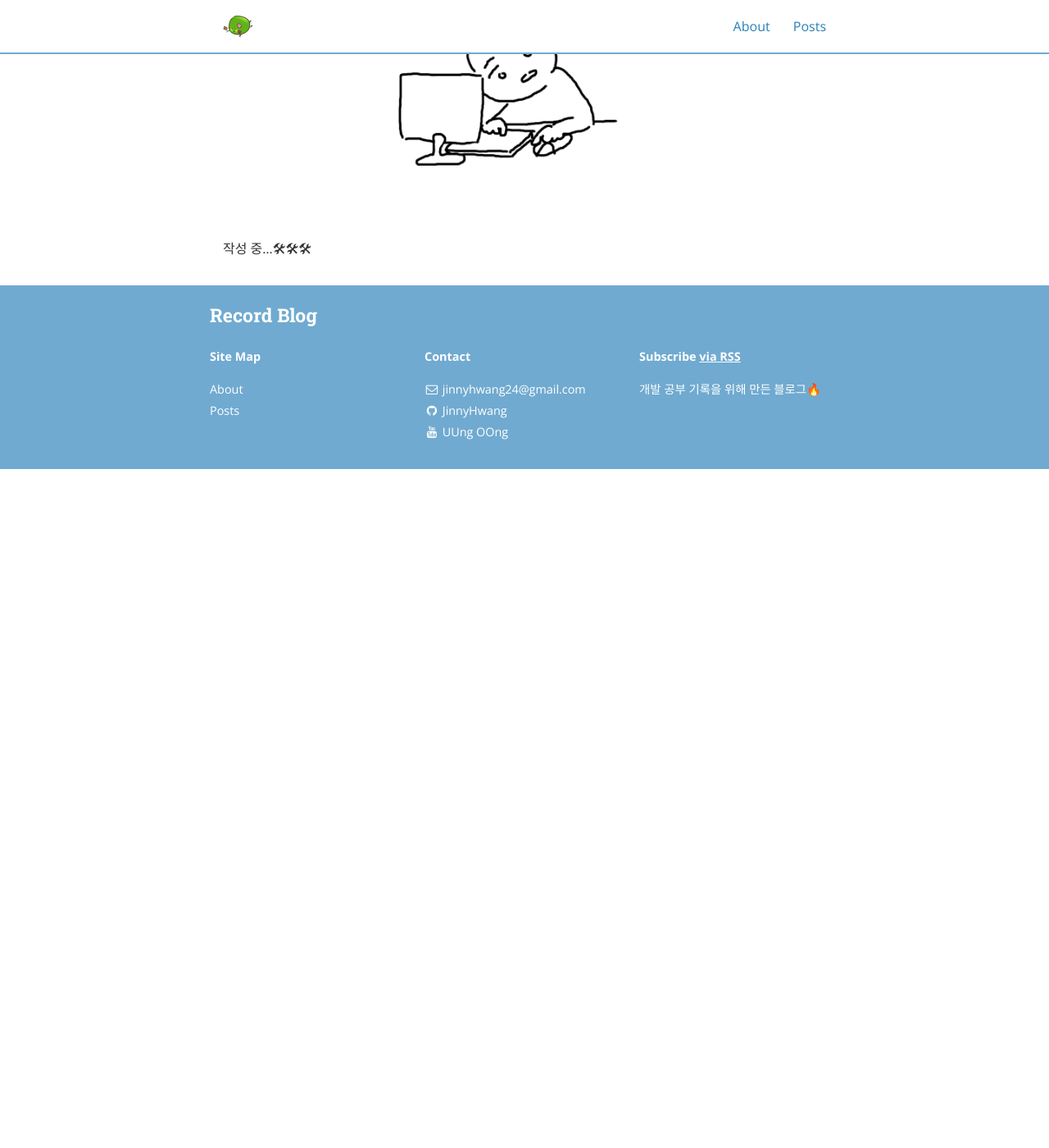
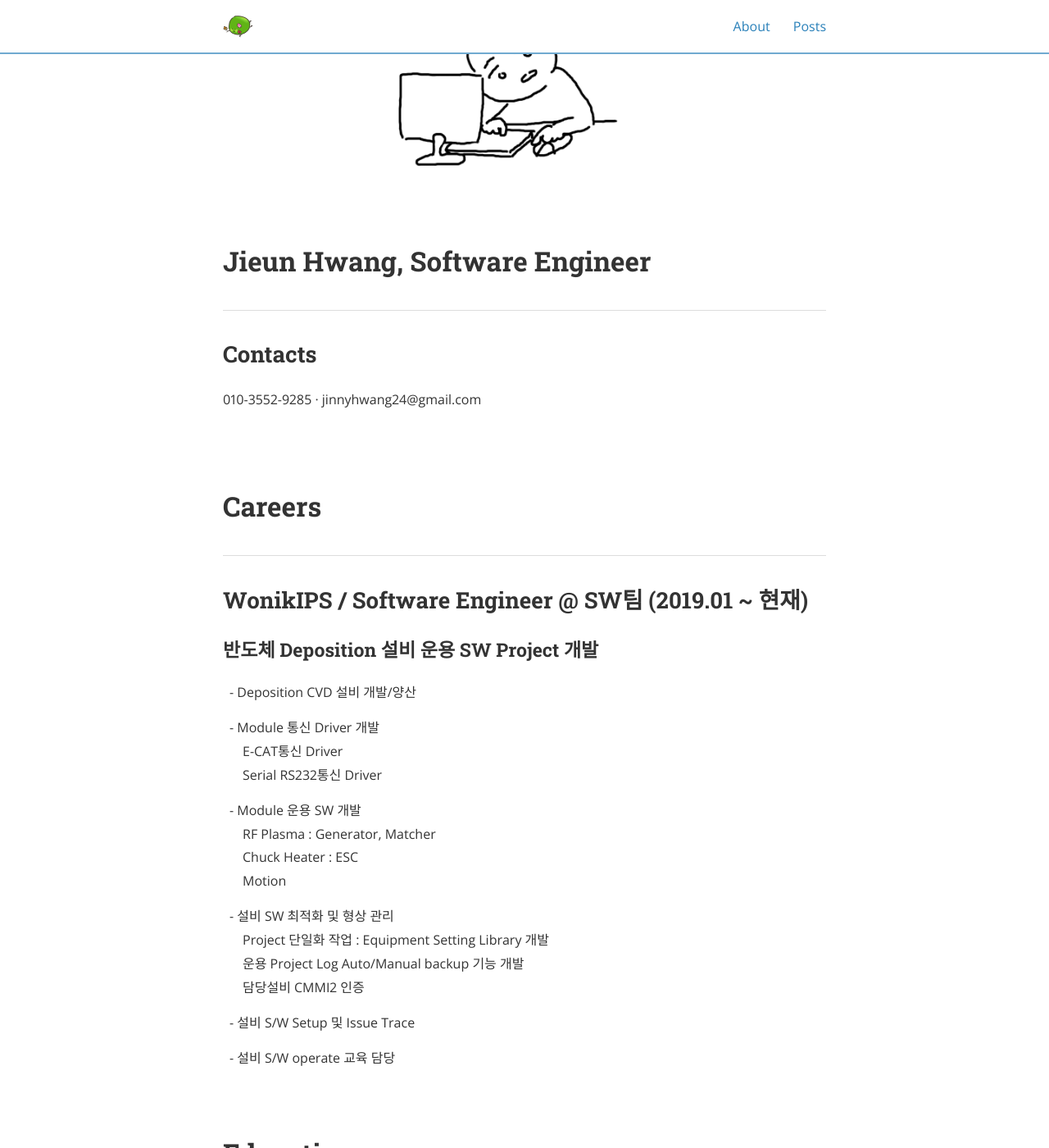
Before and after one commit to JinnyHwang/JinnyHwang.github.io, a Jekyll site: the page built from about.md, in a window 1280 px wide and 1400 px high, scrolled down 270 px. Shown: the whole window at 82% size. Built offline with Jekyll 4.4.1, drawn with Linux system fonts in a browser that asks for light colours; nearby versions of some CDN libraries; before the commit the page ends 900 px from its top, so only the background shows below that; some of the changed text lies outside the part shown.

Commit message:
about update

```diff
--- a/about.md
+++ b/about.md
@@ -7,9 +7,61 @@ main_nav: true
 
 ![alt text]({{ site.baseurl }}/assets/profile-placeholder.png "Profile Picture"){:.profile}
 
+<h1>Jieun Hwang, Software Engineer</h1>
+<hr>
+<h2>Contacts</h2>
+010-3552-9285 · jinnyhwang24@gmail.com <br/>
+<!-- <h2>보유 역량 요약</h2> -->
+
+<br/><br/>
+
+
+<h1>Careers</h1>
+<hr>
+<h2>WonikIPS / Software Engineer @ SW팀 (2019.01 ~ 현재)</h2>
+<h3>반도체 Deposition 설비 운용 SW Project 개발</h3>
+&ensp;- Deposition CVD 설비 개발/양산<br/>
+
+&ensp;- Module 통신 Driver 개발<br/>
+&ensp;&ensp;&ensp;E-CAT통신 Driver<br/>
+&ensp;&ensp;&ensp;Serial RS232통신 Driver<br/>
+
+&ensp;- Module 운용 SW 개발<br/>
+&ensp;&ensp;&ensp;RF Plasma : Generator, Matcher<br/>
+&ensp;&ensp;&ensp;Chuck Heater : ESC<br/>
+&ensp;&ensp;&ensp;Motion<br/>
+
+&ensp;- 설비 SW 최적화 및 형상 관리<br/>
+&ensp;&ensp;&ensp;Project 단일화 작업 : Equipment Setting Library 개발<br/>
+&ensp;&ensp;&ensp;운용 Project Log Auto/Manual backup 기능 개발<br/>
+&ensp;&ensp;&ensp;담당설비 CMMI2 인증<br/>
+<!--&ensp;&ensp;&ensp;code 최적화로 개발 업무 효율 증가 및 개발 기간 단축에 기여<br/> -->
+
+&ensp;- 설비 S/W Setup 및 Issue Trace<br/>
+
+&ensp;- 설비 S/W operate 교육 담당<br/>
+<br/><br/>
+
+<h1>Education</h1>
+<hr>
+<h2>한림대학교 / 화학과 학사 (2014.03 ~ 2018.02)</h2>
+<h2>한림대학교 / 컴퓨터공학과(복수전공) 학사 (2014.03 ~ 2018.02)</h2>
+<br/><br/>
+
+<h1>ETC</h1>
+<hr>
+<h2>자격증</h2>
+&ensp;- Opic IH<br/>
+&ensp;- 정보처리기사<br/>
+&ensp;- MOS Excel 2010 Expert<br/>
+&ensp;- MOS Word 2010 Expert<br/>
+<br/><br/>
+
+
+<!--
 작성 중...🛠🛠🛠
 
-<!--
+
 설비 SW 엔지니어로 일한지 어느덧 6년차..
 개발 공부와 일상 기록을 위해 블로그 시작!
 
```
Also changed, not shown: _posts/2024-03-23-Career Description.md (added, +15 -0 lines).
